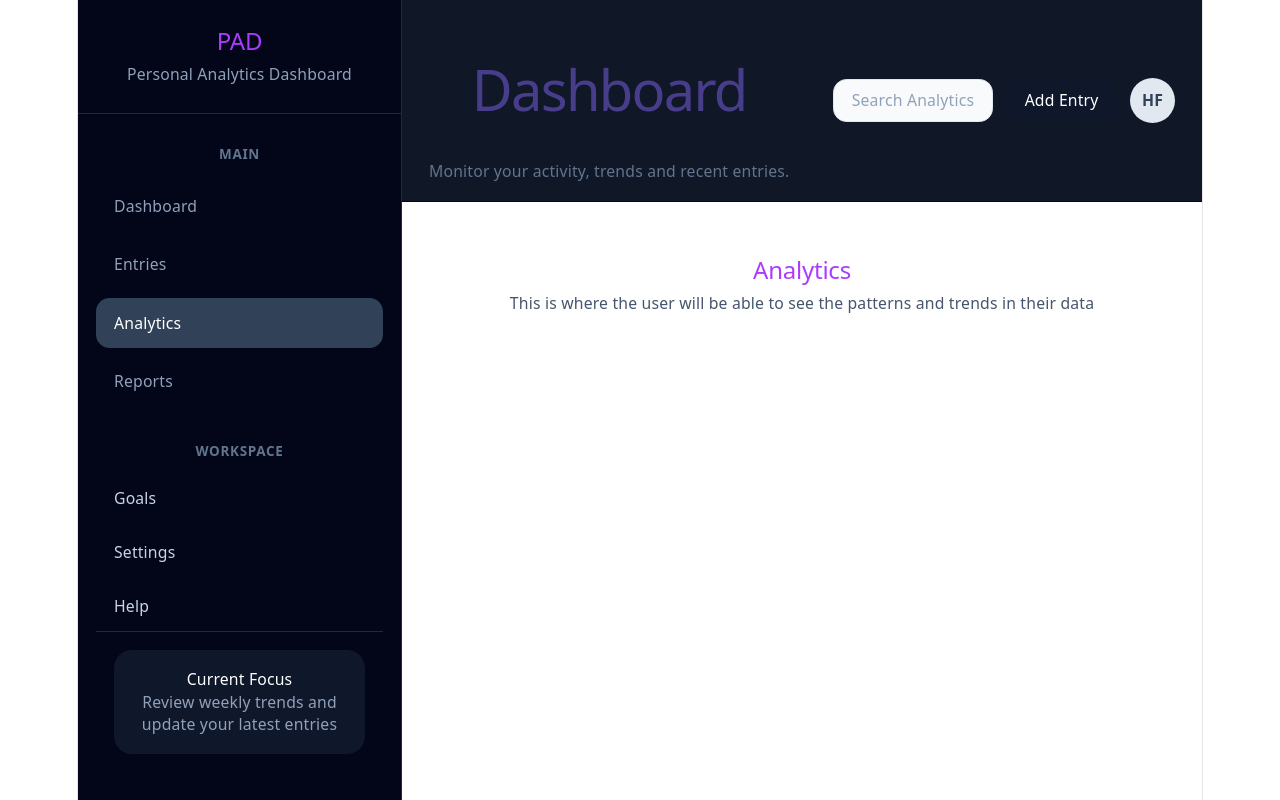
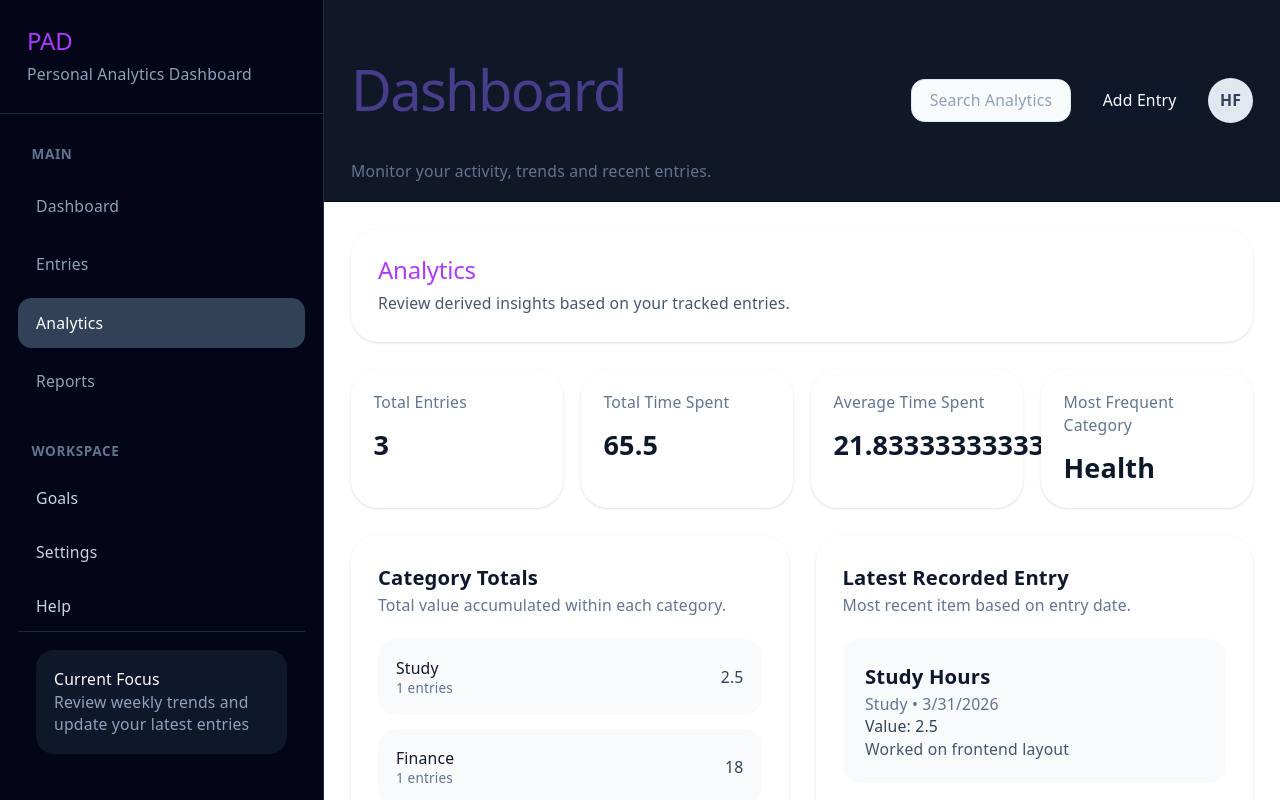
Before and after one commit to HimendraFdo/personal-analytics-dashboard, a React (Vite) app in the folder client/: page / in a window 1280 px wide. Both pictures are taken after a click on the button "Analytics". Shown: the top 800 px of the page. Built offline with nearby package versions, Linux system fonts and the light colour scheme.

Commit message:
Updated the Analytics section to take in the added entries and update accordingly.

```diff
--- a/client/src/components/dashboard/AnalyticsSection.tsx
+++ b/client/src/components/dashboard/AnalyticsSection.tsx
@@ -1,10 +1,180 @@
-export default function AnalyticsSection() {
+import type { Entry } from "../../types/entry";
+
+type AnalyticsSectionProps = {
+    entries: Entry[];
+}
+
+// This component calculates and displays various analytics based on the provided entries data.
+export default function AnalyticsSection({
+     entries,
+}: AnalyticsSectionProps) {
+    const totalEntries = entries.length;
+
+    const totalTimeSpent = entries.reduce((total, entry) => total + entry.value, 0);
+
+    const averageValue = totalEntries > 0 ? totalTimeSpent / totalEntries : 0.0;
+
+    const categoryTotals: Record<string, number> = {};
+    const categoryCounts: Record<string, number> = {};
+
+    // Calculate total value and count for each category
+    for (const entry of entries) {
+        categoryTotals[entry.category] = (categoryTotals[entry.category] || 0) + entry.value;
+        categoryCounts[entry.category] = (categoryCounts[entry.category] || 0) + 1;
+    }
+
+    let mostFrequentCategory = "N/A";
+    let highestCategoryValue = 0;
+
+    // Determine the category with the highest total value
+    for(const category in categoryTotals) {
+        if(categoryTotals[category] > highestCategoryValue) {
+            highestCategoryValue = categoryTotals[category];
+            mostFrequentCategory = category;
+        }
+    }
+
+    // Sort entries by date to find the latest entry
+    const sortedEntries = [...entries].sort(
+        (a, b) => new Date(b.date).getTime() - new Date(a.date).getTime()
+    );
+
+    const latestEntry = sortedEntries[0] ?? null;
+
     return (
-        <div className="space-y-8">
-            <section className="rounded-3xl bg-white p-6">
-                <h2 className="text-2xl font-bold text-slate-900">Analytics</h2>
-                <p className="mt-2 max-w-2xl text-sm text-slate-600">This is where the user will be able to see the patterns and trends in their data</p>
-            </section>
+    <div className="space-y-6">
+        {/* Analytics Overview Section */}
+      <section className="rounded-3xl bg-white p-6 shadow-sm">
+        <h2 className="text-2xl font-bold text-slate-900">Analytics</h2>
+        <p className="mt-2 text-sm text-slate-600">
+          Review derived insights based on your tracked entries.
+        </p>
+      </section>
+
+      {/* Total Entries Bubble */}
+      <section className="grid gap-4 sm:grid-cols-2 xl:grid-cols-4">
+        <div className="rounded-3xl bg-white p-5 shadow-sm">
+          <p className="text-sm font-medium text-slate-500">Total Entries</p>
+          <h3 className="mt-3 text-2xl font-bold text-slate-900">
+            {totalEntries}
+          </h3>
         </div>
-    );
+
+        {/* Total Time Spent Bubble */}
+        <div className="rounded-3xl bg-white p-5 shadow-sm">
+          <p className="text-sm font-medium text-slate-500">Total Time Spent</p>
+          <h3 className="mt-3 text-2xl font-bold text-slate-900">
+            {totalTimeSpent}
+          </h3>
+        </div>
+
+        {/* Average Time Spent Bubble */}
+        <div className="rounded-3xl bg-white p-5 shadow-sm">
+          <p className="text-sm font-medium text-slate-500">Average Time Spent</p>
+          <h3 className="mt-3 text-2xl font-bold text-slate-900">
+            {averageValue}
+          </h3>
+        </div>
+
+        {/* Most Frequent Category Bubble */}
+        <div className="rounded-3xl bg-white p-5 shadow-sm">
+          <p className="text-sm font-medium text-slate-500">
+            Most Frequent Category
+          </p>
+          <h3 className="mt-3 text-2xl font-bold text-slate-900">
+            {mostFrequentCategory}
+          </h3>
+        </div>
+      </section>
+
+      {/* Category Totals Section */}
+      <section className="grid gap-6 xl:grid-cols-2">
+        <div className="rounded-3xl bg-white p-6 shadow-sm">
+          <h3 className="text-lg font-semibold text-slate-900">
+            Category Totals
+          </h3>
+          <p className="mt-1 text-sm text-slate-500">
+            Total value accumulated within each category.
+          </p>
+
+          <div className="mt-5 space-y-3">
+            {Object.keys(categoryTotals).length === 0 ? (
+              <div className="rounded-2xl bg-slate-50 p-4 text-sm text-slate-500">
+                No analytics data yet.
+              </div>
+            ) : (
+              Object.entries(categoryTotals).map(([category, total]) => (
+                <div
+                  key={category}
+                  className="flex items-center justify-between rounded-2xl bg-slate-50 p-4"
+                >
+                  <div>
+                    <p className="text-sm font-medium text-slate-900">
+                      {category}
+                    </p>
+                    <p className="mt-1 text-xs text-slate-500">
+                      {categoryCounts[category]} entries
+                    </p>
+                  </div>
+
+                  <span className="text-sm font-medium text-slate-700">
+                    {total}
+                  </span>
+                </div>
+              ))
+            )}
+          </div>
+        </div>
+
+        {/* Latest Recorded Entry Section */}
+        <div className="rounded-3xl bg-white p-6 shadow-sm">
+          <h3 className="text-lg font-semibold text-slate-900">
+            Latest Recorded Entry
+          </h3>
+          <p className="mt-1 text-sm text-slate-500">
+            Most recent item based on entry date.
+          </p>
+
+          <div className="mt-5">
+            {latestEntry ? (
+              <div className="rounded-2xl bg-slate-50 p-5">
+                <p className="text-lg font-semibold text-slate-900">
+                  {latestEntry.title}
+                </p>
+                <p className="mt-2 text-sm text-slate-500">
+                  {latestEntry.category} • {new Date(latestEntry.date).toLocaleDateString()}
+                </p>
+                <p className="mt-3 text-sm text-slate-700">
+                  Value: {latestEntry.value}
+                </p>
+                {latestEntry.note && (
+                  <p className="mt-2 text-sm text-slate-600">
+                    {latestEntry.note}
+                  </p>
+                )}
+              </div>
+            ) : (
+              <div className="rounded-2xl bg-slate-50 p-4 text-sm text-slate-500">
+                No entries available yet.
+              </div>
+            )}
+          </div>
+        </div>
+      </section>
+
+      <section className="rounded-3xl bg-white p-6 shadow-sm">
+        <h3 className="text-lg font-semibold text-slate-900">
+          Chart Placeholder
+        </h3>
+        <p className="mt-1 text-sm text-slate-500">
+          This section can later display a category bar chart or time-based trend
+          chart using the same entries data.
+        </p>
+
+        <div className="mt-6 flex h-72 items-center justify-center rounded-2xl border-2 border-dashed border-slate-300 bg-slate-50 text-slate-400">
+          Analytics Chart Placeholder
+        </div>
+      </section>
+    </div>
+  );
 }
--- a/client/src/index.css
+++ b/client/src/index.css
@@ -52,15 +52,9 @@
 }
 
 #root {
-  width: 1126px;
-  max-width: 100%;
-  margin: 0 auto;
-  text-align: center;
-  border-inline: 1px solid var(--border);
-  min-height: 100svh;
-  display: flex;
-  flex-direction: column;
-  box-sizing: border-box;
+  margin: 0;
+  width: 100%;
+  min-height: 100%;
 }
 
 body {
--- a/client/src/pages/DashboardPage.tsx
+++ b/client/src/pages/DashboardPage.tsx
@@ -69,7 +69,7 @@ export default function DashboardPage() {
     }
 
     if (activeItem === NAVIGATION_ITEMS.ANALYTICS) {
-        return <AnalyticsSection />;
+      return <AnalyticsSection entries={entries} />;
     }
 
     if (activeItem === NAVIGATION_ITEMS.REPORTS) {
```
